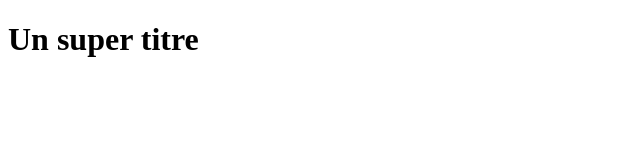
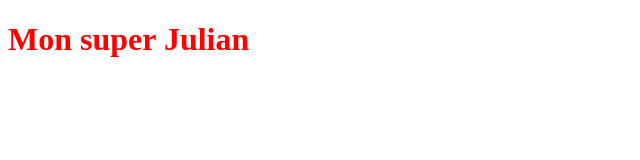
Before and after one commit to lucmalatier/OpenclassroomProject, a plain HTML site: page index.html in a window 1280 px wide. Shown: the whole page, without its empty margins (0-640 px from the left). Drawn offline with Linux system fonts and the light colour scheme.

Commit message:
modification du titre

```diff
--- a/index.html
+++ b/index.html
@@ -1,10 +1,10 @@
 <!DOCTYPE html>
 <html>
 <head>
-    <title></title>
-    <link rel="stylesheet" type="text/css" href="styles.css">
+    <title>Mon projet</title>
+    <link rel="stylesheet" type="text/css" href="style.css">
 </head>
 <body>
-    <h1>Un super titre</h1>
+    <h1>Mon super Julian</h1>
 </body>
 </html>
--- a/style.css
+++ b/style.css
@@ -0,0 +1,3 @@
+h1{
+    color : red;
+}
```
